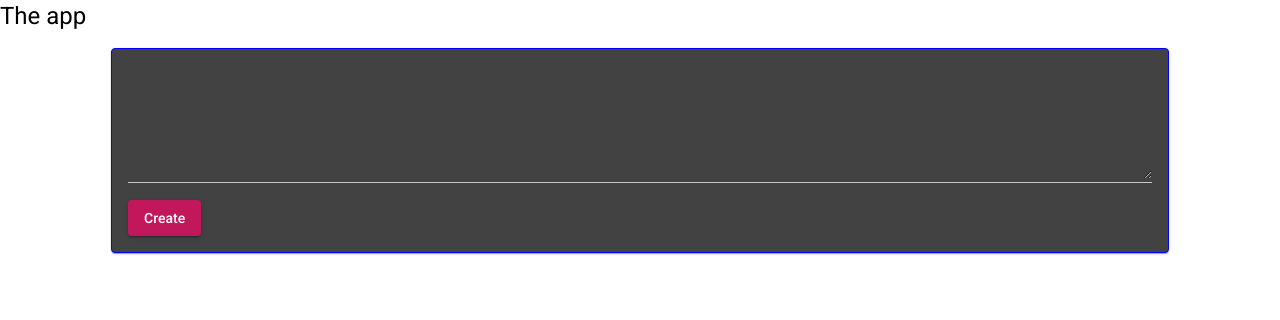
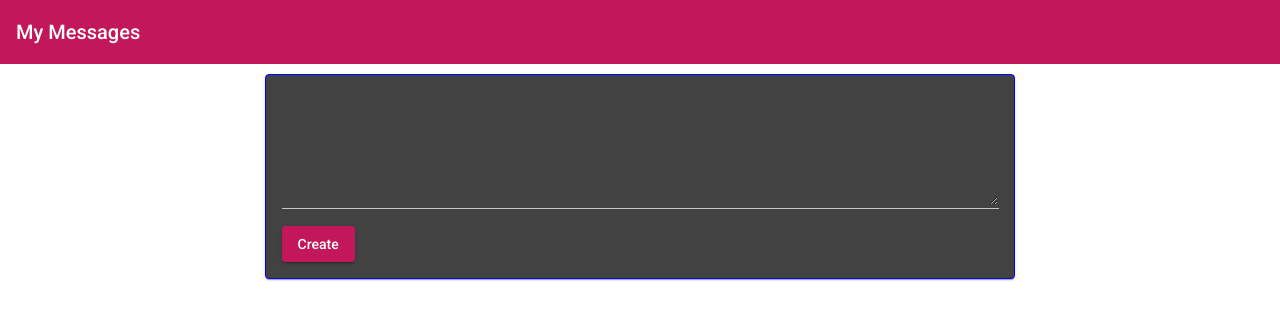
Before and after one commit to chie7tain/random-thoughts, an Angular app: page / in a window 1280 px wide. Shown: the top 320 px of the page. Built offline with nearby package versions, Linux system fonts and the light colour scheme.

Commit message:
add header component

```diff
--- a/src/app/app.component.html
+++ b/src/app/app.component.html
@@ -1,2 +1,4 @@
-<h1>The app</h1>
-<app-post-create></app-post-create>
+<app-header></app-header>
+<main>
+  <app-post-create></app-post-create>
+</main>
--- a/src/app/app.module.ts
+++ b/src/app/app.module.ts
@@ -12,9 +12,9 @@
 import { MatIconModule } from '@angular/material/icon';
 
 import { PostCreateComponent } from './posts/post-create/post-create.component';
-
+import { HeaderComponent } from './header/header.component';
 @NgModule({
-  declarations: [AppComponent, PostCreateComponent],
+  declarations: [AppComponent, PostCreateComponent, HeaderComponent],
   imports: [
     BrowserModule,
     AppRoutingModule,
--- /dev/null
+++ b/src/app/header/header.component.html
@@ -0,0 +1 @@
+<mat-toolbar color="primary">My Messages</mat-toolbar>
```
Also changed, not shown: src/app/header/header.component.ts (added, +7 -0 lines).
